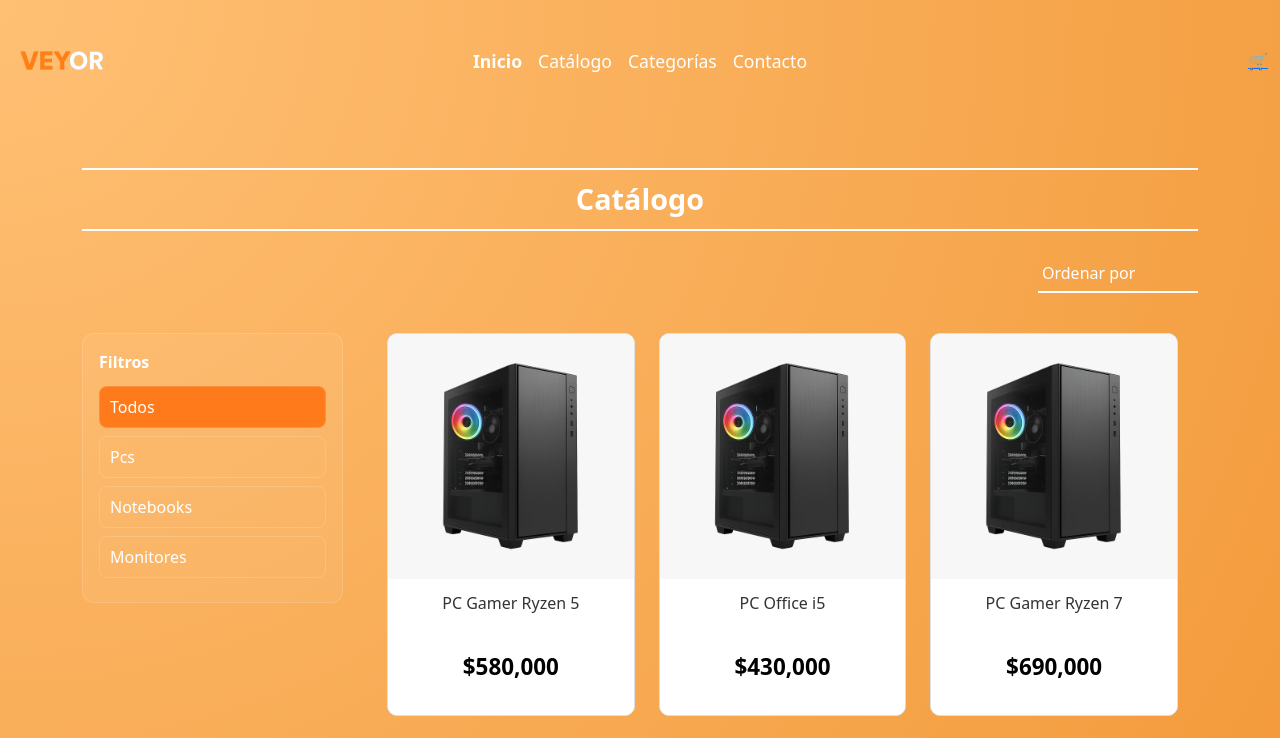
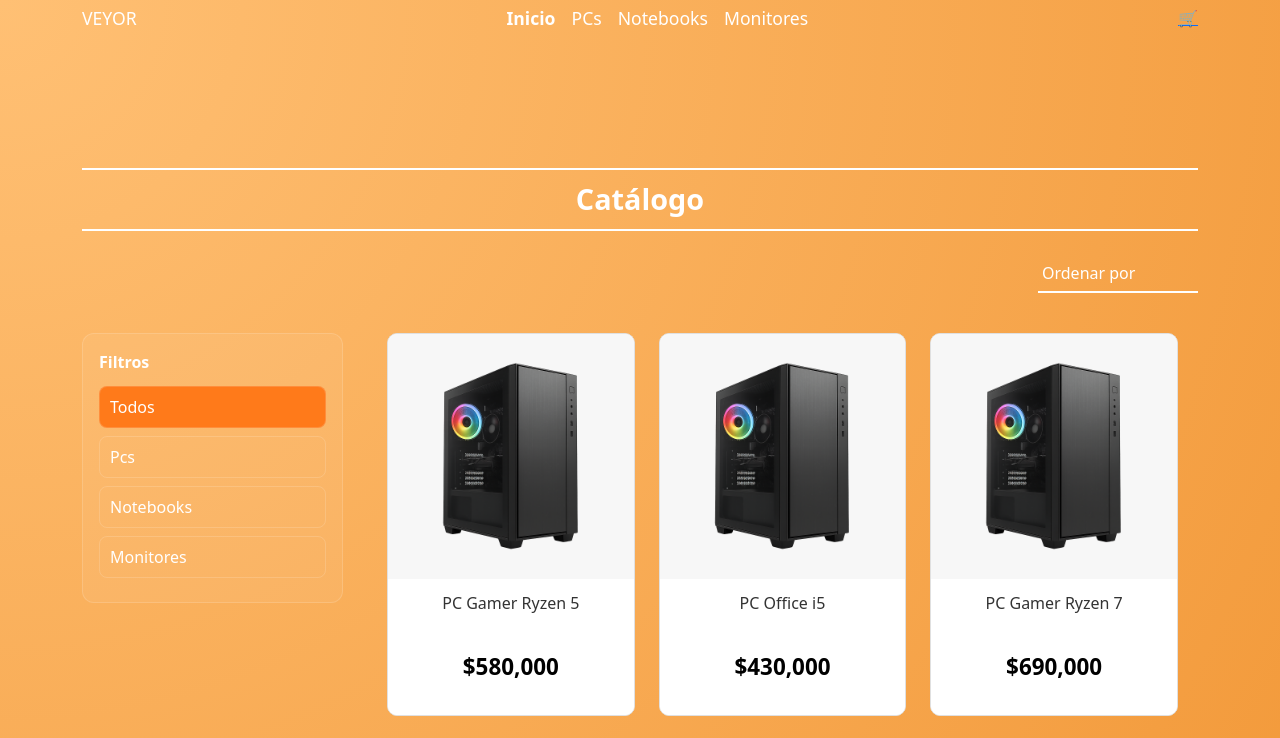
Before and after one commit to pablovenica7/Tech-Ecommerce, a React (Vite) app: page / in a window 1280 px wide. Shown: the top 738 px of the page. Built offline with nearby package versions, Linux system fonts and the light colour scheme.

Commit message:
Update NavBar.jsx

```diff
--- a/src/components/NavBar.jsx
+++ b/src/components/NavBar.jsx
@@ -1,52 +1,20 @@
-import { useEffect, useState } from 'react';
-import { Link, NavLink } from 'react-router-dom';
-import { CartWidget } from './CartWidget';
-import logo from '../assets/logo_navbar.png';
+import { Link, NavLink } from "react-router-dom";
+import { CartWidget } from "./CartWidget";
 
 export function NavBar() {
-  const [scrolled, setScrolled] = useState(false);
+  return (
+    <nav className="custom-navbar">
+      <div className="container d-flex justify-content-between align-items-center">
+        <Link to="/" className="navbar-brand">VEYOR</Link>
 
-  useEffect(() => {
-    const onScroll = () => setScrolled(window.scrollY > 50);
-    window.addEventListener('scroll', onScroll, { passive: true });
-    onScroll();
-    return () => window.removeEventListener('scroll', onScroll);
-  }, []);
+        <div className="navbar-links d-flex gap-3">
+          <NavLink to="/" className="nav-link">Inicio</NavLink>
+          <NavLink to="/categoria/pcs" className="nav-link">PCs</NavLink>
+          <NavLink to="/categoria/notebooks" className="nav-link">Notebooks</NavLink>
+          <NavLink to="/categoria/monitores" className="nav-link">Monitores</NavLink>
+        </div>
 
-  return (
-    <nav className={`navbar navbar-expand-lg custom-navbar fixed-top ${scrolled ? 'scrolled' : ''}`}>
-      <div className="container-fluid">
-        <button className="navbar-toggler" type="button" data-bs-toggle="collapse" data-bs-target="#navbarsExample11" aria-controls="navbarsExample11" aria-expanded="false" aria-label="Toggle navigation">
-          <span className="navbar-toggler-icon"></span>
-        </button>
-
-        <div className="collapse navbar-collapse d-lg-flex" id="navbarsExample11">
-          <Link className="navbar-brand col-lg-3 me-0" to="/">
-            <img src={logo} alt="Logo VEYOR" className="logo-navbar" />
-          </Link>
-
-          <ul className="navbar-nav col-lg-6 justify-content-lg-center">
-            <li className="nav-item"><NavLink className="nav-link" to="/">Inicio</NavLink></li>
-            <li className="nav-item"><NavLink className="nav-link" to="/catalogo">Catálogo</NavLink></li>
-
-            <li className="nav-item dropdown">
-              <a className="nav-link dropdown-toggle" href="#" role="button" data-bs-toggle="dropdown" aria-expanded="false">
-                Categorías
-              </a>
-              <ul className="dropdown-menu">
-                <li><Link className="dropdown-item" to="/categoria/pcs">PCs de Escritorio</Link></li>
-                <li><Link className="dropdown-item" to="/categoria/notebooks">Notebooks</Link></li>
-                <li><Link className="dropdown-item" to="/categoria/monitores">Monitores</Link></li>
-              </ul>
-            </li>
-
-            <li className="nav-item"><NavLink className="nav-link" to="/contacto">Contacto</NavLink></li>
-          </ul>
-
-          <div className="d-lg-flex col-lg-3 justify-content-lg-end">
-            <CartWidget />
-          </div>
-        </div>
+        <CartWidget />
       </div>
     </nav>
   );
```
